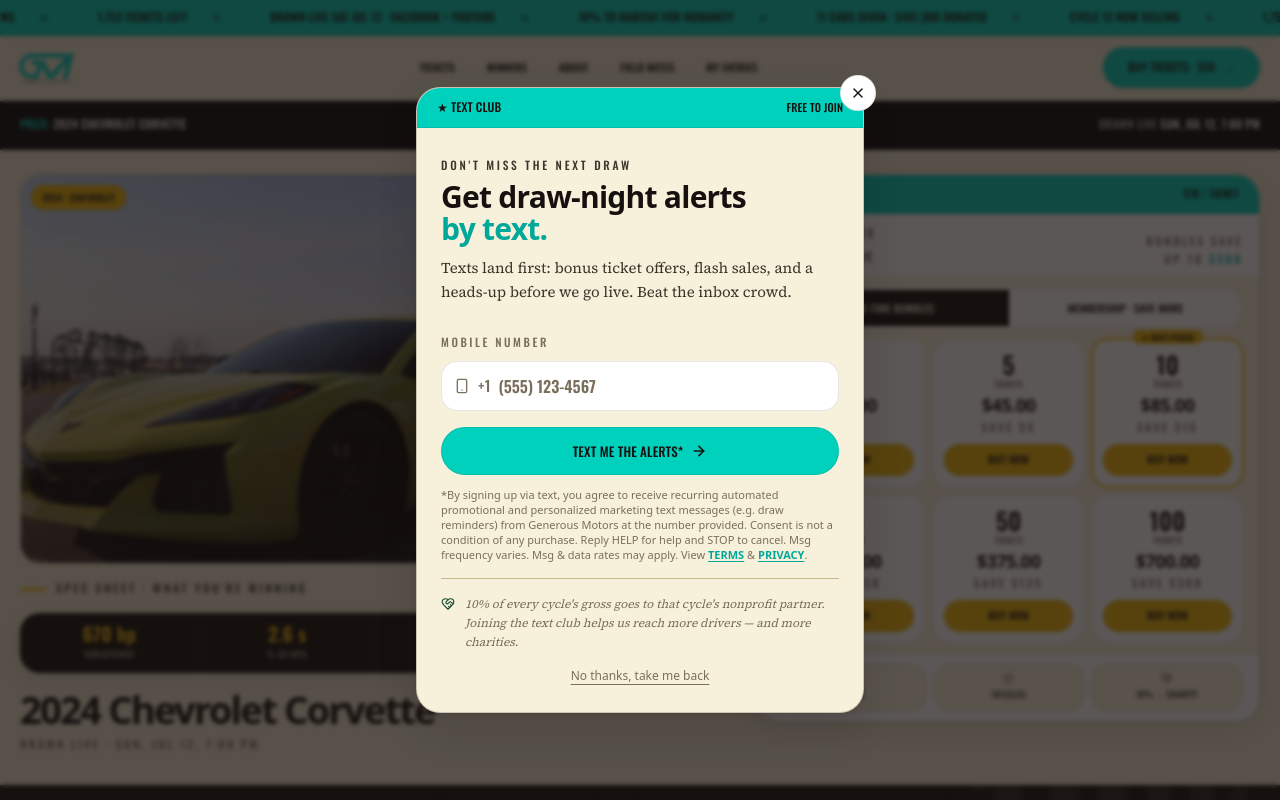
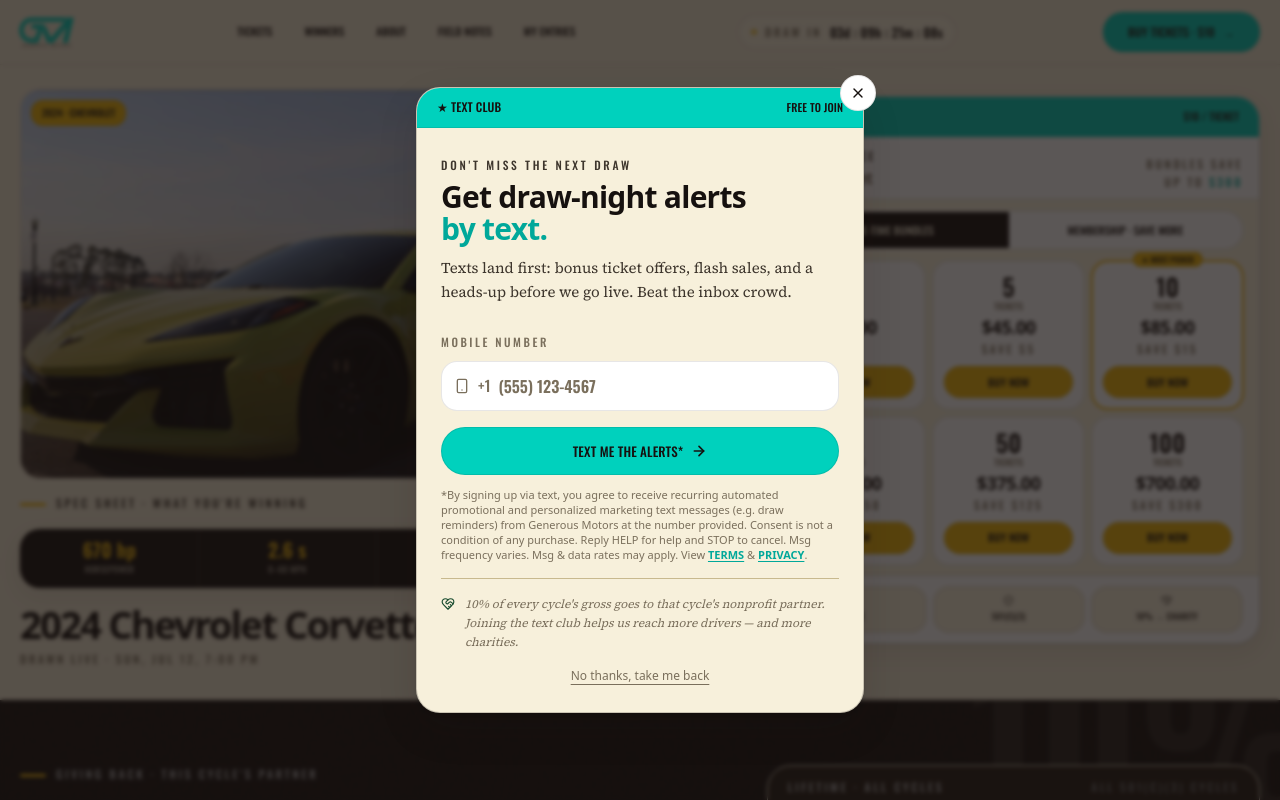
Before and after one commit to da7a90-backup/gmdemo, a Next.js app: page /tickets in a window 1280 px wide. Shown: the top 800 px of the page. Built offline with nearby package versions, Linux system fonts and the light colour scheme; grey boxes are pictures that could not be loaded; a web font is replaced by a local one.

Commit message:
Feat: header live-draw countdown, drop prize strip and top marquee

```diff
--- a/src/app/tickets/tickets-buy.tsx
+++ b/src/app/tickets/tickets-buy.tsx
@@ -36,15 +36,6 @@
           </div>
         </div>
       )}
-      {/* PRIZE STRIP */}
-      <div className="bg-bg-dark text-fg border-b border-ink/10">
-        <div className="mx-auto max-w-[1400px] px-5 py-3 flex flex-wrap items-center justify-between gap-3 font-condensed uppercase tracking-[0.22em] text-[12px]">
-          <span><span className="text-accent-bright">Prize:</span> {v.year} {v.make} {v.model}</span>
-          <span><span className="text-fg-2">Value</span> <span className="numeral text-base text-fg">${(v.valueUSD / 1000).toFixed(0)}k</span></span>
-          <span><span className="text-fg-2">Drawn live</span> <span className="text-fg">{niceWeekday(activeDraw.drawDateISO)}</span></span>
-        </div>
-      </div>
-
       {/* MAIN — viewport-fitting: small vehicle + tall buy machine side-by-side */}
       <section className="mx-auto max-w-[1400px] px-5 pt-6 pb-8 grid gap-5 lg:grid-cols-12 lg:gap-6">
         {/* LEFT — vehicle gallery first, name + draw date under it */}
--- a/src/components/countdown.tsx
+++ b/src/components/countdown.tsx
@@ -1,6 +1,32 @@
 "use client";
 import { useEffect, useState } from "react";
 import { timeUntil } from "@/lib/format";
+
+/** Slim one-line countdown pill for the site header — ticks every second. */
+export function CountdownCompact({ targetISO }: { targetISO: string }) {
+  const [t, setT] = useState({ days: 0, hours: 0, minutes: 0, seconds: 0, ms: 0 });
+
+  useEffect(() => {
+    setT(timeUntil(targetISO));
+    const id = setInterval(() => setT(timeUntil(targetISO)), 1000);
+    return () => clearInterval(id);
+  }, [targetISO]);
+
+  const p = (n: number) => String(n).padStart(2, "0");
+
+  return (
+    <span
+      suppressHydrationWarning
+      className="inline-flex items-center gap-2 border border-ink/10 bg-paper-3 px-3 py-1.5 rounded-full whitespace-nowrap"
+    >
+      <span className="h-1.5 w-1.5 rounded-full bg-brass animate-pulse" aria-hidden />
+      <span className="dateline on-paper hidden lg:inline">Draw in</span>
+      <span className="font-condensed numeral font-bold text-[13px] text-ink tracking-[0.06em]">
+        {p(t.days)}d : {p(t.hours)}h : {p(t.minutes)}m : {p(t.seconds)}s
+      </span>
+    </span>
+  );
+}
 
 export function Countdown({ targetISO }: { targetISO: string }) {
   const [t, setT] = useState({ days: 0, hours: 0, minutes: 0, seconds: 0, ms: 0 });
--- a/src/components/site-header.tsx
+++ b/src/components/site-header.tsx
@@ -3,6 +3,8 @@
 import { Menu, X } from "lucide-react";
 import { useState } from "react";
 import { Logo } from "@/components/logo";
+import { CountdownCompact } from "@/components/countdown";
+import { activeDraw } from "@/lib/mock-data";
 
 const NAV = [
   { href: "/tickets", label: "Tickets" },
@@ -38,6 +40,12 @@
             </Link>
           ))}
         </nav>
+
+        {/* Live-draw countdown — desktop: between My Entries and Buy tickets;
+            mobile: nav is hidden, so it sits between the logo and the hamburger. */}
+        <Link href="/live" aria-label="Countdown to the live drawing" className="shrink-0">
+          <CountdownCompact targetISO={activeDraw.drawDateISO} />
+        </Link>
 
         <div className="flex items-center gap-2">
           <Link
--- a/src/components/site-shell.tsx
+++ b/src/components/site-shell.tsx
@@ -1,11 +1,10 @@
 "use client";
 import { usePathname } from "next/navigation";
-import { TopAnnounce } from "@/components/marquee";
 import { SiteHeader } from "@/components/site-header";
 import { SiteFooter } from "@/components/site-footer";
 
 /**
- * Wraps the page in the brand chrome (top marquee, header, footer)
+ * Wraps the page in the brand chrome (header, footer)
  * EXCEPT on /checkout, which is the simulated Shopify checkout
  * — that page should feel like a redirect off-site, with its own minimal chrome.
  */
@@ -19,7 +18,6 @@
 
   return (
     <>
-      <TopAnnounce />
       <SiteHeader />
       <main className="flex-1">{children}</main>
       <SiteFooter />
```
